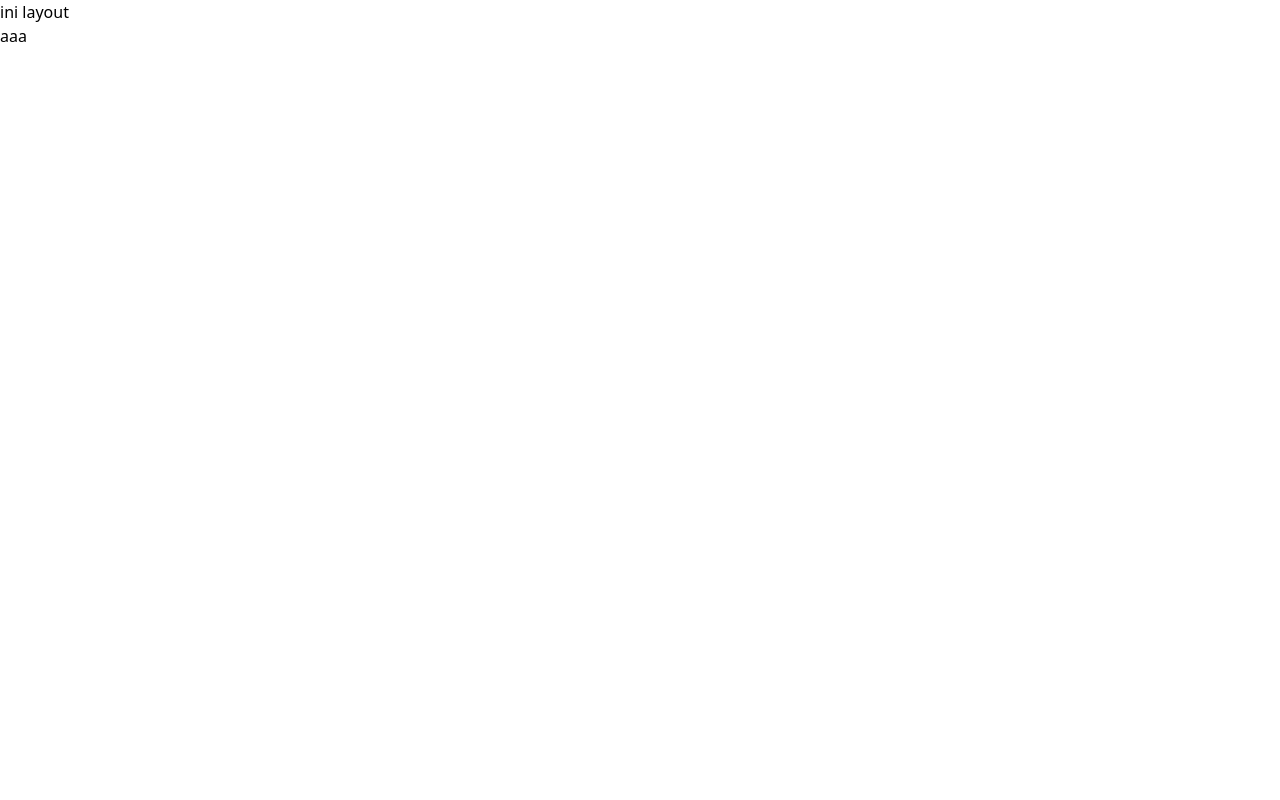
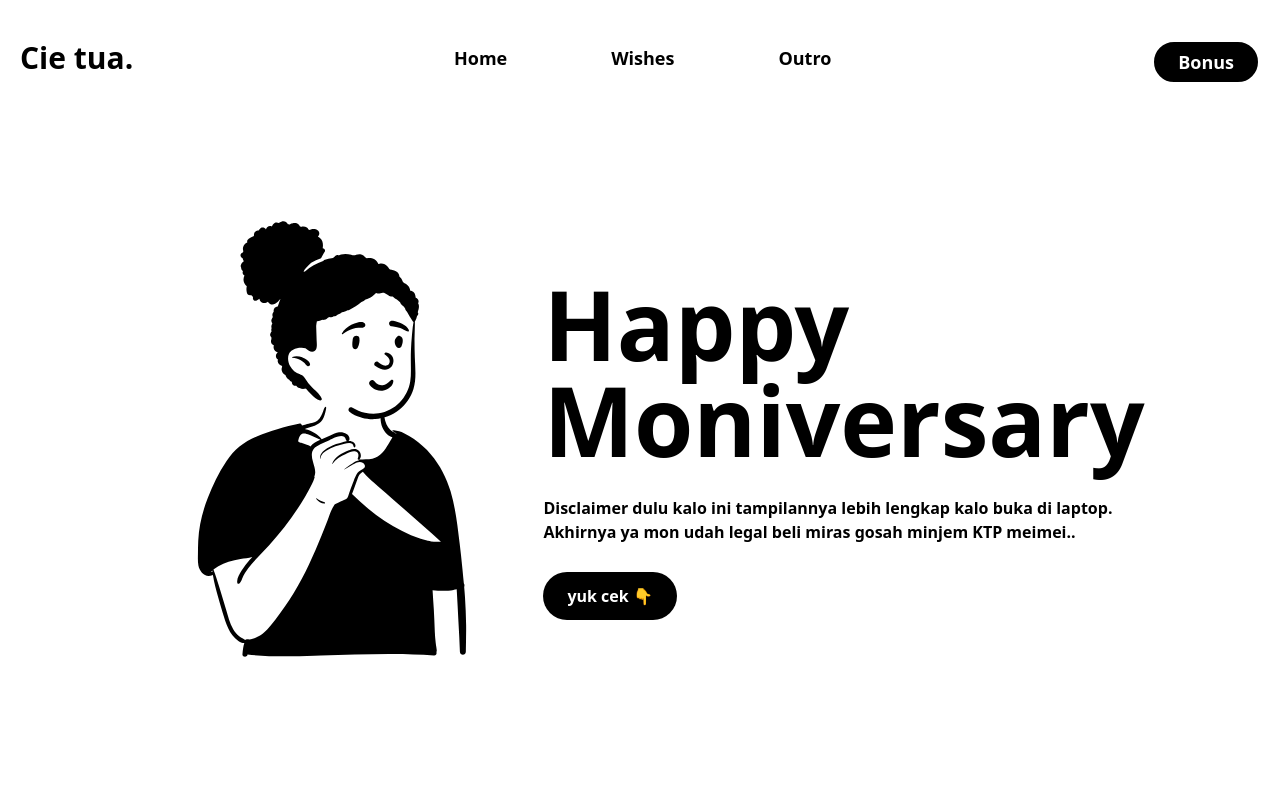
Before and after one commit to jestsee/moniversary-rewrite, a Nuxt app: page / in a window 1280 px wide. Shown: the top 800 px of the page. Built offline with nearby package versions, Linux system fonts and the light colour scheme.

Commit message:
feat: UI setup

```diff
--- /dev/null
+++ b/components/Footer.vue
@@ -0,0 +1,12 @@
+<template>
+  <div class="flex flex-col items-center justify-center gap-y-6 py-16">
+    <h1 class="text-4xl font-bold uppercase">Thank You</h1>
+    <p class="text-center text-sm italic text-gray-300">
+      thank you untuk semuanya yang udah berpartisipasi drop wish disini<br />setiap
+      wish dari kalian sangat berarti☆*: .｡. o(≧▽≦)o .｡.:*☆
+    </p>
+    <h3 class="mt-8 text-xs font-semibold uppercase tracking-widest">
+      made with 💗 by 王
+    </h3>
+  </div>
+</template>
--- /dev/null
+++ b/components/Header.vue
@@ -0,0 +1,31 @@
+<script setup lang="ts">
+const { scrollTo } = useScroll();
+</script>
+<template>
+  <div
+    class="mx-auto flex h-full flex-col items-center justify-center md:flex-row xl:w-[1240px]"
+  >
+    <img
+      class="-ml-12 -mr-8 hidden md:block md:h-[520px] lg:mr-0 lg:h-[560px]"
+      src="/peep-16.svg"
+      alt="Hbd"
+    />
+    <div class="flex flex-col gap-y-7 lg:w-[600px]">
+      <h1
+        class="-mt-16 text-[13vw] font-extrabold leading-[1.15] md:text-[8vw] lg:mt-0 lg:text-8xl"
+      >
+        Happy Moniversary
+      </h1>
+      <p class="font-semibold">
+        Disclaimer dulu kalo ini tampilannya lebih lengkap kalo buka di laptop.
+        Akhirnya ya mon udah legal beli miras gosah minjem KTP meimei..
+      </p>
+      <button
+        @click="scrollTo('wishes')"
+        class="max-w-fit rounded-full bg-black py-3 px-6 font-semibold text-white underline-offset-4 hover:scale-110 hover:underline"
+      >
+        yuk cek 👇
+      </button>
+    </div>
+  </div>
+</template>
--- /dev/null
+++ b/components/NavBar.vue
@@ -0,0 +1,77 @@
+<script setup lang="ts">
+const { scrollTo, updateScroll, scrollPosition } = useScroll();
+const menuClicked = ref(false);
+const handleMenu = () => {
+  menuClicked.value = !menuClicked.value;
+  let elem = document.querySelector(".icon");
+  if (!elem?.classList.contains("animate-[spin_250ms_ease-in-out_infinite]")) {
+    elem?.classList.add("animate-[spin_250ms_ease-in-out_infinite]");
+  }
+  setTimeout(() => {
+    elem?.classList.remove("animate-[spin_250ms_ease-in-out_infinite]");
+  }, 250);
+};
+onMounted(() => {
+  window.addEventListener("scroll", updateScroll);
+});
+</script>
+<template>
+  <div
+    :class="[
+      'fixed z-20 flex w-full justify-center',
+      {
+        ' bg-black text-white transition-all duration-150':
+          scrollPosition > 100,
+      },
+    ]"
+  >
+    <div
+      :class="[
+        'flex w-full flex-col justify-between py-8 transition-all duration-500 md:flex-row xl:w-[1240px] xl:px-0',
+        { 'py-4 transition-all duration-700': scrollPosition > 100 },
+      ]"
+    >
+      <div class="flex items-center justify-between px-10 xl:px-0">
+        <div class="cursor-pointer text-3xl font-extrabold">Cie tua.</div>
+        <button class="icon" @click="handleMenu">
+          <IconsMenu v-if="!menuClicked" class="h-7 md:hidden" />
+          <IconsClose v-else class="h-7 md:hidden" />
+        </button>
+      </div>
+      <ul
+        :class="[
+          'absolute -z-10 flex w-full flex-col items-center md:gap-x-20 lg:gap-x-[6.5rem] gap-y-2 pb-[2.05rem] md:relative md:top-0 md:z-0 md:w-fit md:flex-row md:bg-transparent md:pb-0',
+          scrollPosition > 100 ? 'bg-black' : 'bg-white',
+          menuClicked
+            ? 'top-[4rem] pb-4 pt-2 transition-all duration-500 md:duration-150'
+            : '-top-[150px] transition-all duration-500 md:duration-150',
+          { ' bg-black md:bg-transparent': scrollPosition > 100 },
+        ]"
+      >
+        <li
+          @click="scrollTo('header')"
+          class="cursor-pointer text-lg font-semibold underline-offset-4 hover:underline"
+        >
+          Home
+        </li>
+        <li
+          @click="scrollTo('wishes')"
+          class="cursor-pointer text-lg font-semibold underline-offset-4 hover:underline"
+        >
+          Wishes
+        </li>
+        <li
+          @click="scrollTo('footer')"
+          class="cursor-pointer text-lg font-semibold underline-offset-4 hover:underline"
+        >
+          Outro
+        </li>
+      </ul>
+      <button
+        class="mt-2 mr-10 hidden w-fit self-center rounded-full border-2 border-white bg-black py-1.5 px-6 text-lg font-semibold text-white md:block xl:mr-0"
+      >
+        Bonus
+      </button>
+    </div>
+  </div>
+</template>
--- /dev/null
+++ b/components/icons/Close.vue
@@ -0,0 +1,8 @@
+<template>
+  <svg xmlns="http://www.w3.org/2000/svg" viewBox="0 0 24 24">
+    <path
+      fill="currentColor"
+      d="M6.4 19L5 17.6l5.6-5.6L5 6.4L6.4 5l5.6 5.6L17.6 5L19 6.4L13.4 12l5.6 5.6l-1.4 1.4l-5.6-5.6z"
+    ></path>
+  </svg>
+</template>
--- /dev/null
+++ b/components/icons/Menu.vue
@@ -0,0 +1,8 @@
+<template>
+  <svg xmlns="http://www.w3.org/2000/svg" viewBox="0 0 24 24">
+    <path
+      fill="currentColor"
+      d="M4 18q-.425 0-.712-.288T3 17q0-.425.288-.712T4 16h16q.425 0 .713.288T21 17q0 .425-.288.713T20 18zm0-5q-.425 0-.712-.288T3 12q0-.425.288-.712T4 11h16q.425 0 .713.288T21 12q0 .425-.288.713T20 13zm0-5q-.425 0-.712-.288T3 7q0-.425.288-.712T4 6h16q.425 0 .713.288T21 7q0 .425-.288.713T20 8z"
+    ></path>
+  </svg>
+</template>
--- a/layouts/default.vue
+++ b/layouts/default.vue
@@ -1,4 +1,4 @@
 <template>
-  <p>ini layout</p>
+  <NavBar />
   <slot></slot>
 </template>
--- a/pages/index.vue
+++ b/pages/index.vue
@@ -1,3 +1,9 @@
 <template>
-  <div class="">aaa</div>
+  <div id="header" class="mx-10 mr-16 flex h-[100vh] bg-white pt-24 lg:block">
+    <Header />
+  </div>
+  <div id="wishes" class="bg-gray-100 px-10 pt-16 lg:pt-20">
+    disini wish view
+  </div>
+  <div id="footer" class="bg-black px-10 text-white"><Footer/></div>
 </template>
```
Also changed, not shown: public/peep-16.svg (added).
